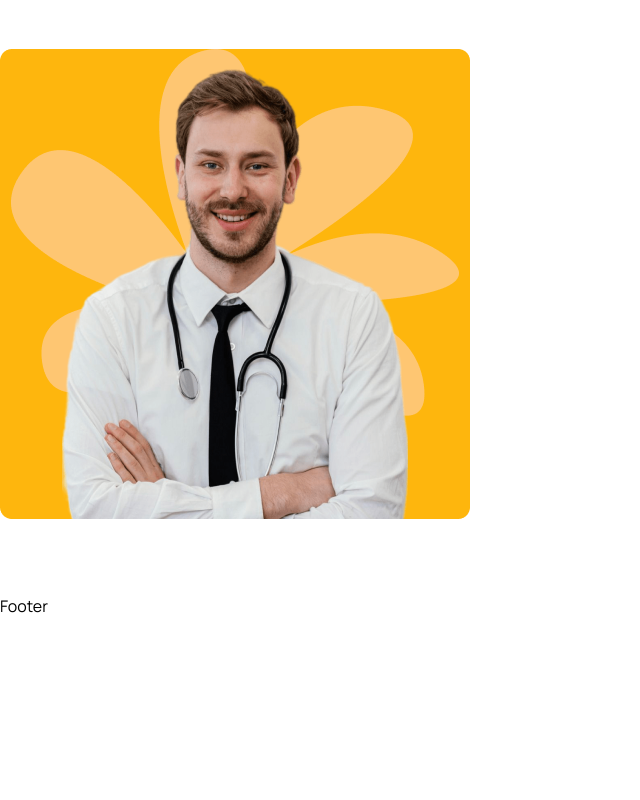
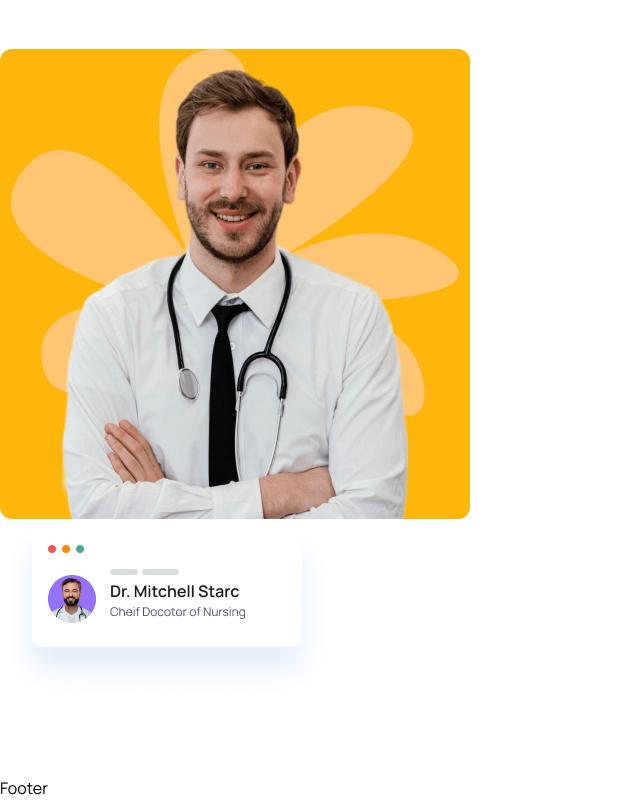
Before and after one commit to agt1984/atencionPsicologica, a React (Vite) app in the folder frontend/: page / in a window 1280 px wide. Shown: the part 2475-3275 px from the top of the page, without its empty margins (0-640 px from the left). Before the commit the page ends 3093 px from the top, so only its background shows below. Built offline with nearby package versions, Linux system fonts and the light colour scheme; the HTML template or start-up script is replaced by a standard one.

Commit message:
About page added

```diff
--- a/frontend/src/components/About/About.jsx
+++ b/frontend/src/components/About/About.jsx
@@ -1,21 +1,23 @@
-import React from 'react'
-import aboutImg from '../../assets/images/about.png' //esta es otra imagen de otro feo, esta tal vez hay que cambiarla
+import React from 'react';
+import aboutImg from '../../assets/images/about.png'; //esta es otra imagen de otro feo, esta tal vez hay que cambiarla
+import aboutCardImg from '../../assets/images/about-card.png'; //aqui ocurre lo mismo, debo crearme una card propia
 
 const About = () => {
   return (
     <section>
         <div className='container'>
             <div className='flex justify-between gap-[50px] lg:gap-[130px] xl:gap-0 flex-col lg:flex-row'>
-
                 {/* ====== about img ====== */}
                 <div className='relative w-3/4 lg:w-1/2 xl:w-[770px] z-10 order-2 lg:order-1'>
                     <img src={aboutImg} alt="" />
+                    <div className='absolute z-20 bottom-4 w-[200px] md:w-[300px]'>
+                        <img src={aboutCardImg} alt="" />
+                    </div>
                 </div>
-
             </div>
         </div>
     </section>
-  )
-}
+  );
+};
 
 export default About
```
